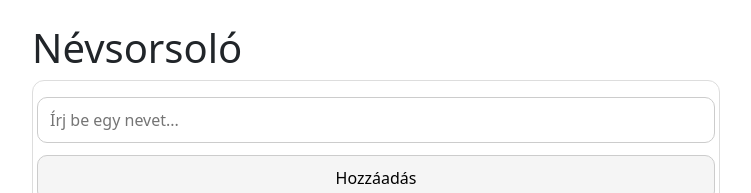
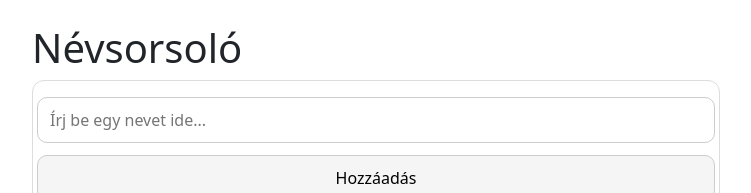
Before and after one commit to OrcsikRoland/devops-name-draw, an Angular app in the folder frontend/: page / in a window 1280 px wide. Shown: the top 193 px of the page, without its empty margins (264-1015 px from the left). Built offline with nearby package versions, Linux system fonts and the light colour scheme; no server answers.

Commit message:
refactor: update input placeholder for clarity

```diff
--- a/frontend/src/app/pages/home/home.component.html
+++ b/frontend/src/app/pages/home/home.component.html
@@ -6,7 +6,7 @@
       <input
         type="text"
         [(ngModel)]="newName"
-        placeholder="Írj be egy nevet..."
+        placeholder="Írj be egy nevet ide..."
         (keyup.enter)="add()"
       />
       <button (click)="add()">Hozzáadás</button>
```
